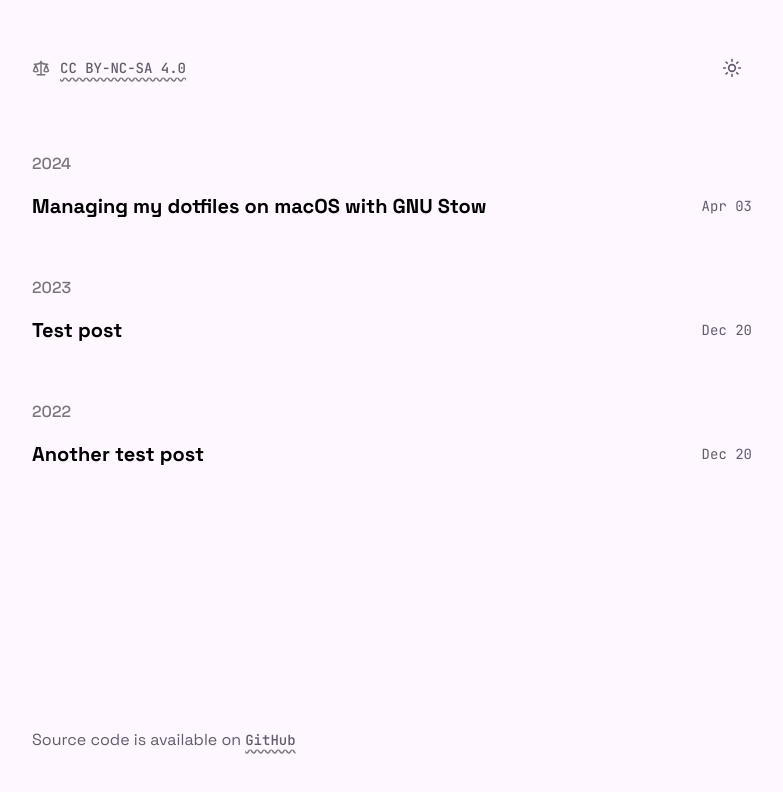
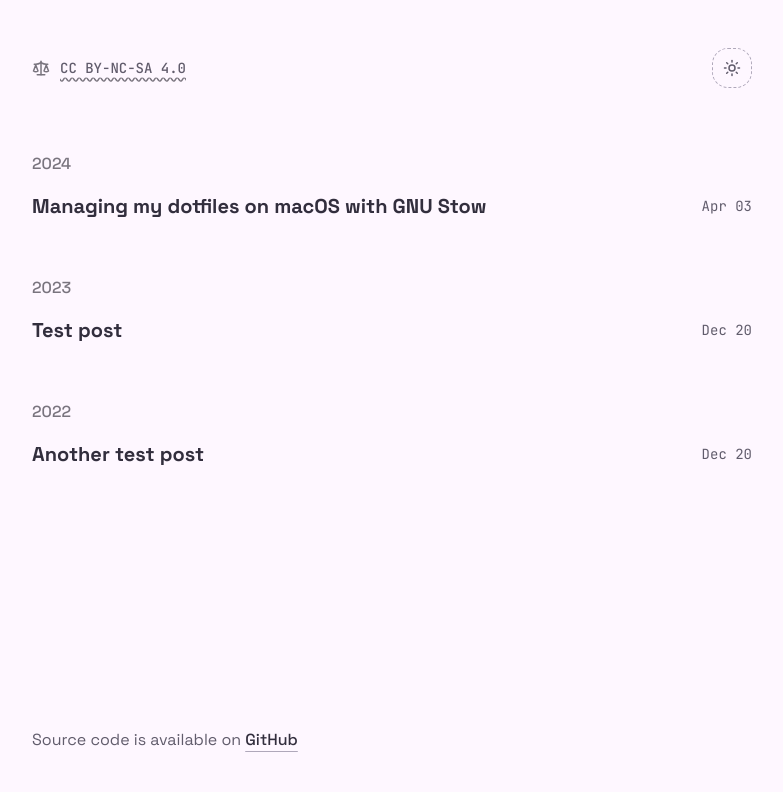
Before and after one commit to elijahblackmore/blog, a Next.js app: page / in a window 1280 px wide. Shown: the top 792 px of the page, without its empty margins (248-1031 px from the left). Built offline with nearby package versions, Linux system fonts and the light colour scheme.

Commit message:
feat: refactor components

```diff
--- a/src/components/Article.jsx
+++ b/src/components/Article.jsx
@@ -3,19 +3,14 @@ import { format } from "date-fns";
 
 export default function Article({ post }) {
   return (
-    <article
-      key={post.slug}
-      className="flex flex-col justify-between gap-x-8 gap-y-2.5 md:flex-row md:gap-y-0"
-    >
-      {console.log("Hello")}
+    <article className="flex flex-col justify-between gap-x-12 gap-y-2.5 md:flex-row md:gap-y-0">
       <Link href={post.slug}>
-        <h3 className="text-xl font-bold dark:text-dark-heading">
+        <h3 className="text-xl font-bold text-light-heading dark:text-dark-heading">
           {post.title}
         </h3>
       </Link>
-
       <time
-        className="font-mono text-sm leading-7 text-light-body dark:text-dark-body md:text-right"
+        className="text-nowrap font-mono text-sm leading-7 text-light-body dark:text-dark-body md:text-right"
         dateTime={post.date}
       >
         {format(post.date, "MMM dd")}
--- a/src/components/Footer.jsx
+++ b/src/components/Footer.jsx
@@ -2,7 +2,7 @@ import Link from "next/link";
 
 export default function Footer() {
   return (
-    <div className="mb-6 mt-6 md:mb-12 md:mt-12">
+    <div className="mb-6 mt-24 md:mb-12 md:mt-32">
       <footer className="flex justify-center md:block">
         <span className="text-light-body dark:text-dark-body">
           Source code is available on{" "}
@@ -10,7 +10,7 @@ export default function Footer() {
             href="https://github.com/elijahblackmore/blog"
             target="_blank"
             rel="noopener noreferrer"
-            className="font-mono text-sm font-medium text-light-body underline decoration-light-icon decoration-wavy underline-offset-4 dark:text-dark-heading dark:decoration-dark-icon"
+            className="font-medium text-light-heading underline decoration-light-underline underline-offset-[6px] dark:text-dark-heading dark:decoration-dark-underline"
           >
             GitHub
           </Link>
--- a/src/components/ThemeSwitch.jsx
+++ b/src/components/ThemeSwitch.jsx
@@ -14,10 +14,10 @@ export default function ThemeSwitch() {
     <button
       type="button"
       onClick={toggleTheme}
-      className="flex h-10 w-10 items-center justify-center rounded-xl bg-light-elevation-20 dark:bg-dark-elevation-20"
+      className="flex h-10 w-10 items-center justify-center rounded-2xl border border-dashed border-light-border transition hover:scale-100 dark:border-dark-border"
     >
-      <Sun size={20} className="text-light-body dark:hidden" />
-      <MoonStar size={20} className="hidden text-dark-body dark:block" />
+      <Sun size={18} className="text-light-body dark:hidden" />
+      <MoonStar size={18} className="hidden text-dark-body dark:block" />
     </button>
   );
 }
```
